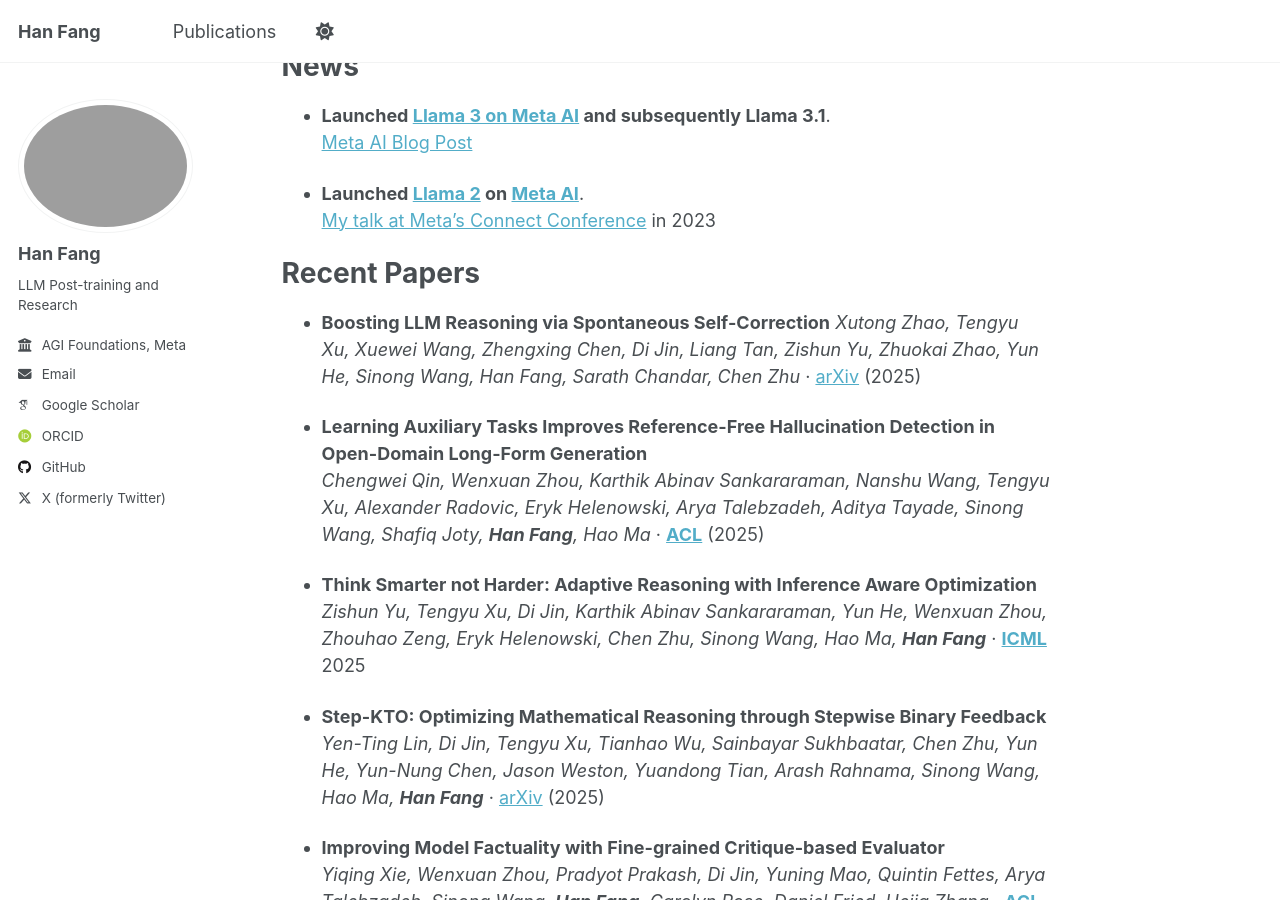
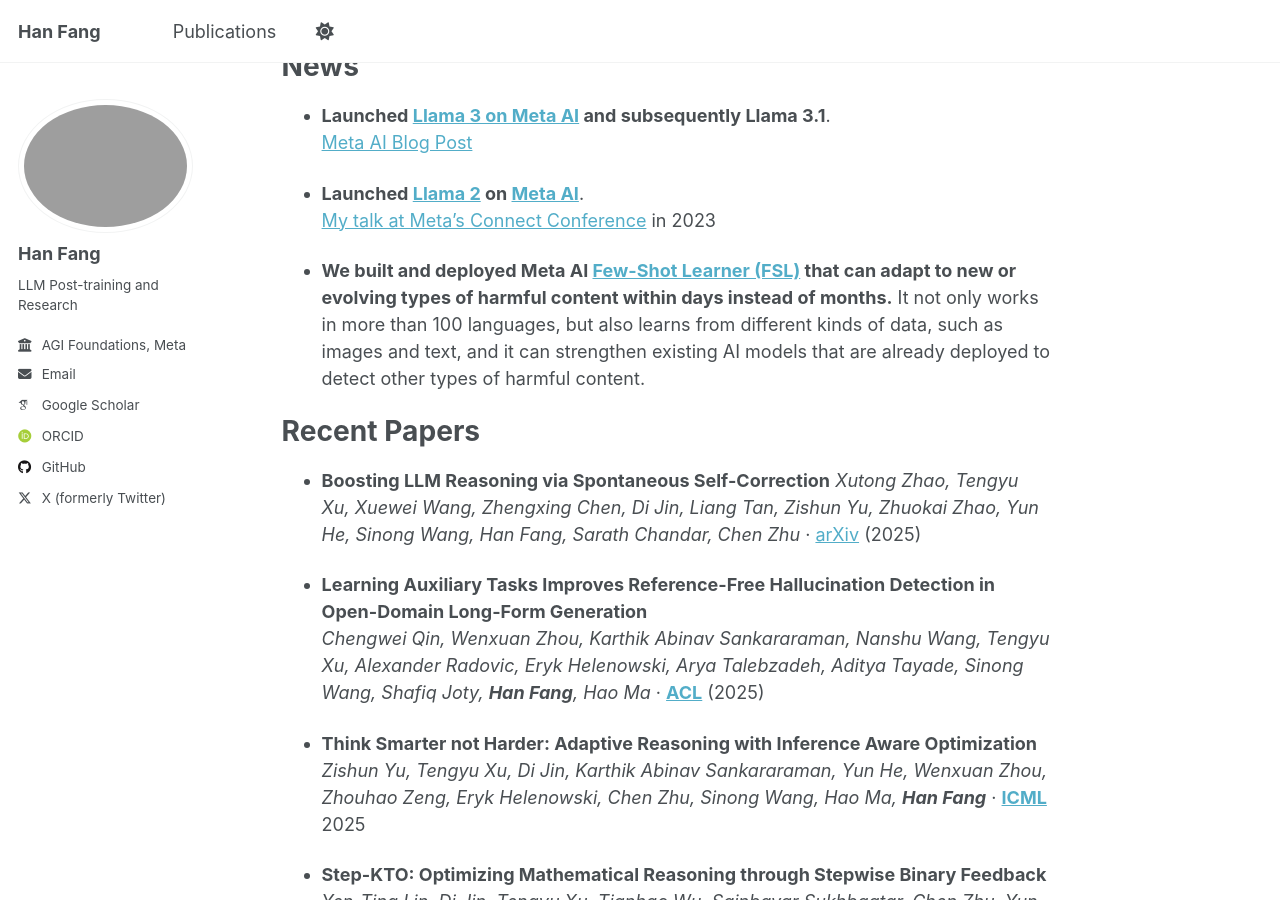
Before and after one commit to hanfang/hanfang.github.io, a Jekyll site: the page built from _pages/about.md, in a window 1280 px wide and 900 px high, scrolled down 377 px. Built offline with Jekyll 4.4.1, drawn with Linux system fonts in a browser that asks for light colours; some web fonts are replaced; a script that is not in the unit is left out.

Commit message:
Update about.md

```diff
--- a/_pages/about.md
+++ b/_pages/about.md
@@ -23,6 +23,8 @@
 * **Launched [Llama 2](https://about.fb.com/news/2023/09/introducing-ai-powered-assistants-characters-and-creative-tools/) on [Meta AI](https://www.meta.ai/)**.
   [My talk at Meta's Connect Conference](https://developers.facebook.com/videos/2023/building-metas-next-generation-ai-product-experiences-with-llama/) in 2023
 
+* **We built and deployed Meta AI [Few-Shot Learner (FSL)](https://ai.meta.com/blog/harmful-content-can-evolve-quickly-our-new-ai-system-adapts-to-tackle-it/) that can adapt to new or evolving types of harmful content within days instead of months.**
+  It not only works in more than 100 languages, but also learns from different kinds of data, such as images and text, and it can strengthen existing AI models that are already deployed to detect other types of harmful content.
 
 Recent Papers
 ======
```
